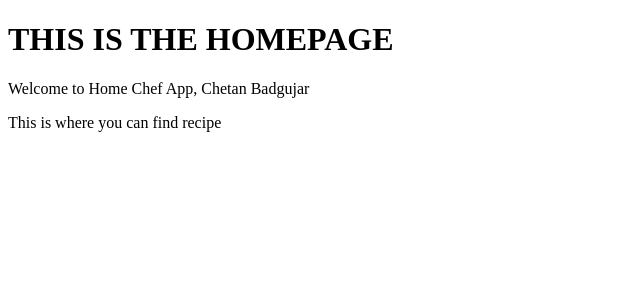
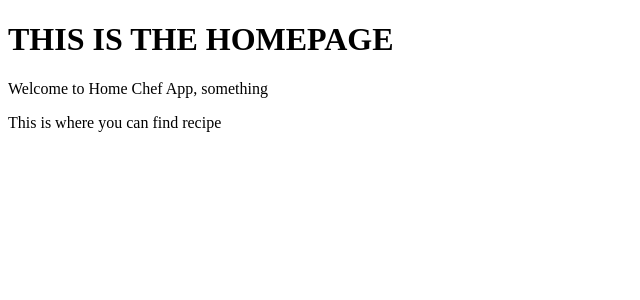
Before and after one commit to Tia-Vang/Capstone, a Django app: page / in a window 1280 px wide. Shown: the part 26-326 px from the top of the page, without its empty margins (0-640 px from the left). Run offline with Django 4.2, Linux system fonts and the light colour scheme; some libraries are stand-ins or nearby versions.

Commit message:
This is for 2nd question

```diff
--- a/homechefapp/templates/homechefapp/home.html
+++ b/homechefapp/templates/homechefapp/home.html
@@ -2,6 +2,6 @@
 
 {% block content %}
         <h1>THIS IS THE HOMEPAGE</h1>
-        <p>Welcome to Home Chef App, Chetan Badgujar</p>
+        <p>Welcome to Home Chef App, something</p>
         <p>This is where you can find recipe</p>
 {% endblock %}
```
